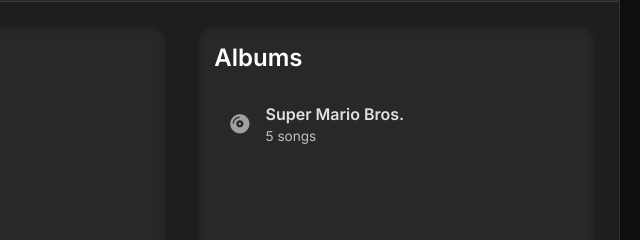
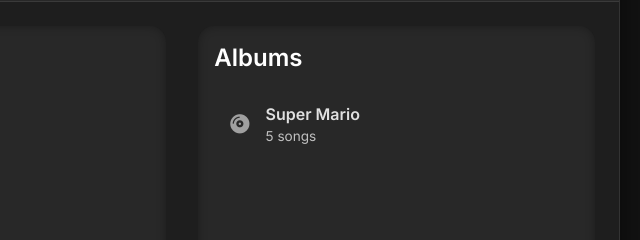
Before and after one commit to Wiiwam/tunex, a plain HTML site: page index.html in a window 1280 px wide. Shown: the part 188-428 px from the top of the page, 640-1280 px from the left. Drawn offline with nearby package versions, Linux system fonts and the light colour scheme.

Commit message:
Update index.html

```diff
--- a/index.html
+++ b/index.html
@@ -440,52 +440,44 @@
         // Each album can contain either 'songs' or 'subAlbums', but not both at the same level.
         // 'id' is crucial for unique identification, especially for favorites.
         let musicLibrary = [
-            {
-                id: 'super-mario-bros',
-                name: 'Super Mario Bros.',
+            /*{
+                id: 'energetic-vibes',
+                name: 'Energetic Vibes',
                 type: 'album',
                 songs: [
-                    { id: 'song-smb-1', name: 'Overworld', url: 'https://downloads.khinsider.com/game-soundtracks/album/super-mario-bros/01.%2520Ground%2520Theme.mp3' },
-                    { id: 'song-smb-2', name: 'Underground', url: 'https://downloads.khinsider.com/game-soundtracks/album/super-mario-bros/02.%2520Underground%2520Theme.mp3' },
-                    { id: 'song-smb-3', name: 'Underwater', url: 'https://downloads.khinsider.com/game-soundtracks/album/super-mario-bros/03.%2520Underwater%2520Theme.mp3' },
-                    { id: 'song-smb-4', name: 'Castle', url: 'https://downloads.khinsider.com/game-soundtracks/album/super-mario-bros/04.%2520Castle%2520Theme.mp3' },
-                    { id: 'song-smb-5', name: 'Starman', url: 'https://downloads.khinsider.com/game-soundtracks/album/super-mario-bros/05.%2520Invincibility%2520Theme.mp3' },
+                    { id: 'song-ev-1', name: 'Upbeat Tune', url: 'https://www.soundhelix.com/examples/mp3/SoundHelix-Song-1.mp3' },
+                    { id: 'song-ev-2', name: 'Power Anthem', url: 'https://www.soundhelix.com/examples/mp3/SoundHelix-Song-7.mp3' },
+                    { id: 'song-ev-3', name: 'Driving Beat', url: 'https://www.soundhelix.com/examples/mp3/SoundHelix-Song-3.mp3' }
                 ],
                 subAlbums: [] // No sub-albums here for now
-            },
-            /*{
-                id: 'chillout-sessions',
-                name: 'Chillout Sessions',
+            },*/
+            {
+                id: 'super-mario',
+                name: 'Super Mario',
                 type: 'album',
                 songs: [], // No direct songs here, only sub-albums
                 subAlbums: [
                     {
-                        id: 'smooth-jazz-collection',
-                        name: 'Smooth Jazz Collection',
+                        id: 'super-mario-bros',
+                        name: 'Super Mario Bros.',
                         type: 'album',
                         songs: [
-                            { id: 'song-sjc-1', name: 'Relaxing Melody', url: '/music/Chillout Sessions/Smooth Jazz Collection/Relaxing Melody.mp3' },
-                            { id: 'song-sjc-2', name: 'Smooth Evening', url: '/music/Chillout Sessions/Smooth Jazz Collection/Smooth Evening.mp3' }
+                            { id: 'song-smb-1', name: 'Main Song', url: 'https://downloads.khinsider.com/game-soundtracks/album/super-mario-bros/01.%2520Ground%2520Theme.mp3' },
+                            { id: 'song-smb-2', name: 'Underground', url: 'https://downloads.khinsider.com/game-soundtracks/album/super-mario-bros/02.%2520Underground%2520Theme.mp3' },
+                            { id: 'song-smb-3', name: 'Underwater', url: 'https://downloads.khinsider.com/game-soundtracks/album/super-mario-bros/03.%2520Underwater%2520Theme.mp3' },
+                            { id: 'song-smb-4', name: 'Castle', url: 'https://downloads.khinsider.com/game-soundtracks/album/super-mario-bros/04.%2520Castle%2520Theme.mp3' },
+                            { id: 'song-smb-5', name: 'Starman', url: 'https://downloads.khinsider.com/game-soundtracks/album/super-mario-bros/05.%2520Invincibility%2520Theme.mp3' },
                         ]
                     },
-                    {
-                        id: 'ambient-soundscapes',
-                        name: 'Ambient Soundscapes',
-                        type: 'album',
-                        songs: [
-                            { id: 'song-as-1', name: 'Ambient Soundscape', url: '/music/Chillout Sessions/Ambient Soundscapes/Ambient Soundscape.mp3' },
-                            { id: 'song-as-2', name: 'Deep Focus', url: '/music/Chillout Sessions/Ambient Soundscapes/Deep Focus.mp3' }
-                        ]
-                    }
                 ]
             },
-            {
+            /*{
                 id: 'acoustic-journeys',
                 name: 'Acoustic Journeys',
                 type: 'album',
                 songs: [
-                    { id: 'song-aj-1', name: 'Acoustic Serenade', url: '/music/Acoustic Journeys/Acoustic Serenade.mp3' },
-                    { id: 'song-aj-2', name: 'Gentle Strums', url: '/music/Acoustic Journeys/Gentle Strums.mp3' }
+                    { id: 'song-aj-1', name: 'Acoustic Serenade', url: 'https://www.soundhelix.com/examples/mp3/SoundHelix-Song-6.mp3' },
+                    { id: 'song-aj-2', name: 'Gentle Strums', url: 'https://www.soundhelix.com/examples/mp3/SoundHelix-Song-9.mp3' }
                 ],
                 subAlbums: []
             }*/
```
